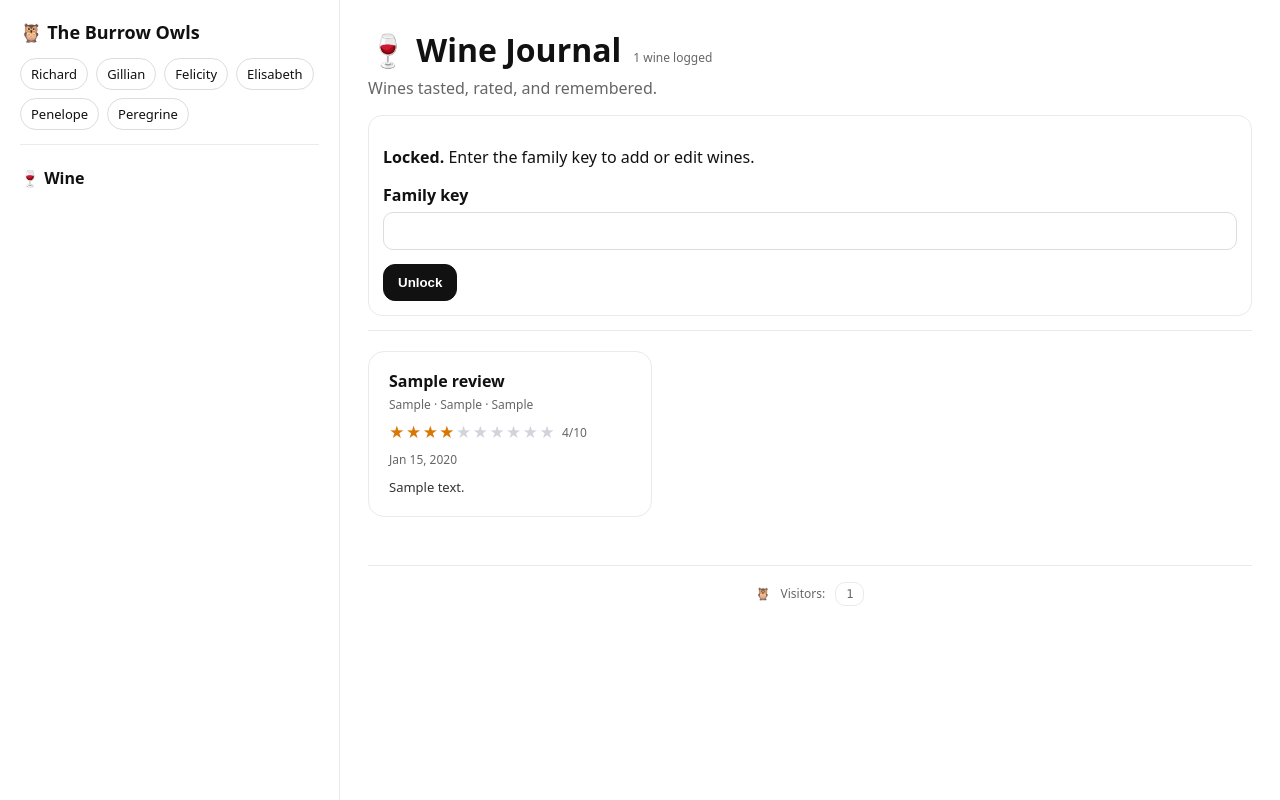
After one commit to blueajah1216/burrow-owls, a Flask app: page /wine in a window 1280 px wide. The commit adds this page. Run offline with Flask 3, Linux system fonts and the light colour scheme; tables that the repository leaves empty hold one stand-in row (values such as "Sample post").

Commit message:
add wine journal at /wine
Adds a wine review section with a WineReview model, full CRUD routes
(/wine, /wine/new, /wine/<id>, /wine/<id>/edit, /wine/<id>/delete),
interactive 10-star rating, card grid layout, and sidebar nav link.

Co-Authored-By: Claude Sonnet 4.6 <noreply@anthropic.com>

```diff
--- a/app.py
+++ b/app.py
@@ -116,6 +116,21 @@ def get_site_visits() -> int:
 # ------------------------------------------------------------------------------
 # Models
 # ------------------------------------------------------------------------------
+
+class WineReview(db.Model):
+    __tablename__ = "wine_reviews"
+
+    id = db.Column(db.Integer, primary_key=True)
+    name = db.Column(db.String(300), nullable=False)
+    vintage = db.Column(db.String(10), nullable=True)
+    region = db.Column(db.String(200), nullable=True)
+    varietal = db.Column(db.String(200), nullable=True)
+    rating = db.Column(db.Integer, nullable=True)  # 1–10
+    notes = db.Column(db.Text, nullable=True)
+    tasted_date = db.Column(db.Date, nullable=True)
+    created_at = db.Column(db.DateTime, default=datetime.utcnow)
+    updated_at = db.Column(db.DateTime, default=datetime.utcnow, onupdate=datetime.utcnow)
+
 
 class AudiobookReview(db.Model):
     __tablename__ = "audiobook_reviews"
@@ -295,6 +310,118 @@ def unlock(person):
         session["unlocked"] = True
 
     return redirect(request.referrer or f"/{person}")
+
+
+@app.post("/unlock")
+def unlock_global():
+    if uploads_disabled():
+        abort(403)
+
+    key = request.form.get("upload_key", "")
+    if key == UPLOAD_KEY:
+        session["unlocked"] = True
+
+    return redirect(request.referrer or "/wine")
+
+
+# ------------------------------------------------------------------------------
+# Wine
+# ------------------------------------------------------------------------------
+
+def _wine_ctx():
+    return dict(person_key=None, year=YEAR, books=[], site_visits=get_site_visits())
+
+
+@app.get("/wine")
+def wine_list():
+    wines = (
+        WineReview.query
+        .order_by(WineReview.tasted_date.desc().nullslast(), WineReview.created_at.desc())
+        .all()
+    )
+    return render_template(
+        "wine_list.html",
+        wines=wines,
+        unlocked=is_unlocked(),
+        uploads_disabled=uploads_disabled(),
+        session_ready=bool(app.config.get("SECRET_KEY")),
+        **_wine_ctx(),
+    )
+
+
+@app.get("/wine/new")
+@require_unlock()
+def wine_new():
+    return render_template("wine_edit.html", wine=None, is_new=True,
+                           unlocked=True, uploads_disabled=uploads_disabled(),
+                           session_ready=True, **_wine_ctx())
+
+
+@app.post("/wine/new")
+@require_unlock()
+def wine_create():
+    w = WineReview(
+        name=request.form["name"].strip(),
+        vintage=request.form.get("vintage") or None,
+        region=request.form.get("region") or None,
+        varietal=request.form.get("varietal") or None,
+        notes=request.form.get("notes") or None,
+    )
+    rating = request.form.get("rating")
+    if rating and rating.isdigit():
+        w.rating = int(rating)
+    if request.form.get("tasted_date"):
+        w.tasted_date = date.fromisoformat(request.form["tasted_date"])
+    db.session.add(w)
+    db.session.commit()
+    return redirect(f"/wine/{w.id}")
+
+
+@app.get("/wine/<int:wine_id>")
+def wine_view(wine_id):
+    w = WineReview.query.get_or_404(wine_id)
+    return render_template(
+        "wine_view.html", wine=w,
+        unlocked=is_unlocked(),
+        uploads_disabled=uploads_disabled(),
+        session_ready=bool(app.config.get("SECRET_KEY")),
+        **_wine_ctx(),
+    )
+
+
+@app.get("/wine/<int:wine_id>/edit")
+@require_unlock()
+def wine_edit_get(wine_id):
+    w = WineReview.query.get_or_404(wine_id)
+    return render_template("wine_edit.html", wine=w, is_new=False,
+                           unlocked=True, uploads_disabled=uploads_disabled(),
+                           session_ready=True, **_wine_ctx())
+
+
+@app.post("/wine/<int:wine_id>/edit")
+@require_unlock()
+def wine_save(wine_id):
+    w = WineReview.query.get_or_404(wine_id)
+    w.name = request.form["name"].strip()
+    w.vintage = request.form.get("vintage") or None
+    w.region = request.form.get("region") or None
+    w.varietal = request.form.get("varietal") or None
+    w.notes = request.form.get("notes") or None
+    rating = request.form.get("rating")
+    w.rating = int(rating) if rating and rating.isdigit() else None
+    w.tasted_date = date.fromisoformat(request.form["tasted_date"]) if request.form.get("tasted_date") else None
+    w.updated_at = datetime.utcnow()
+    db.session.commit()
+    return redirect(f"/wine/{w.id}")
+
+
+@app.post("/wine/<int:wine_id>/delete")
+@require_unlock()
+def wine_delete(wine_id):
+    w = WineReview.query.get_or_404(wine_id)
+    db.session.delete(w)
+    db.session.commit()
+    return redirect("/wine")
 
 
 # ------------------------------------------------------------------------------
--- a/static/styles.css
+++ b/static/styles.css
@@ -168,6 +168,88 @@ button:hover { opacity: 0.93; }
 
 .meta-text { flex: 1; }
 
+/* Star rating — interactive (edit form) */
+.stars-input {
+  display: flex;
+  gap: 3px;
+  margin: 8px 0;
+}
+.stars-input .star {
+  font-size: 34px;
+  cursor: pointer;
+  color: #d1d5db;
+  line-height: 1;
+  transition: color 0.1s, transform 0.08s;
+  user-select: none;
+}
+.stars-input .star:hover,
+.stars-input .star.active {
+  color: #d97706;
+  transform: scale(1.12);
+}
+
+/* Star display — read-only */
+.stars-display {
+  display: inline-flex;
+  align-items: center;
+  gap: 1px;
+}
+.stars-display .star-icon {
+  font-size: 15px;
+  color: #d1d5db;
+}
+.stars-display .star-icon.filled {
+  color: #d97706;
+}
+.stars-display .star-label {
+  font-size: 12px;
+  color: #666;
+  margin-left: 6px;
+  font-variant-numeric: tabular-nums;
+}
+
+/* Wine cards */
+.wine-grid {
+  display: grid;
+  grid-template-columns: repeat(auto-fill, minmax(260px, 1fr));
+  gap: 16px;
+  margin-top: 20px;
+}
+.wine-card {
+  border: 1px solid var(--border);
+  border-radius: 16px;
+  padding: 18px 20px;
+  background: #fff;
+  text-decoration: none;
+  color: inherit;
+  display: block;
+  transition: box-shadow 0.15s, border-color 0.15s;
+}
+.wine-card:hover {
+  box-shadow: 0 4px 16px rgba(0,0,0,0.08);
+  border-color: #c8b;
+}
+.wine-card-name {
+  font-weight: 800;
+  font-size: 16px;
+  margin-bottom: 4px;
+}
+.wine-card-meta {
+  font-size: 12px;
+  color: var(--muted);
+  margin-bottom: 8px;
+}
+.wine-card-notes {
+  font-size: 13px;
+  color: #333;
+  margin-top: 10px;
+  line-height: 1.5;
+  display: -webkit-box;
+  -webkit-line-clamp: 3;
+  -webkit-box-orient: vertical;
+  overflow: hidden;
+}
+
 /* Mobile friendliness */
 @media (max-width: 860px) {
   .layout { flex-direction: column; }
--- a/templates/base.html
+++ b/templates/base.html
@@ -60,6 +60,9 @@
         <!-- Audiobooks as its own header -->
         <a class="nav" href="/{{ person_key }}/audiobooks">Audiobooks</a>
       {% endif %}
+
+      <hr>
+      <a class="nav" href="/wine">🍷 Wine</a>
     </aside>
 
     <!-- Main content -->
--- /dev/null
+++ b/templates/wine_list.html
@@ -0,0 +1,86 @@
+{% extends "base.html" %}
+{% block content %}
+
+{# ── Reusable read-only star display ── #}
+{% macro stars(rating) %}
+<span class="stars-display">
+  {% for i in range(1, 11) %}
+    <span class="star-icon {% if rating and i <= rating %}filled{% endif %}">★</span>
+  {% endfor %}
+  {% if rating %}
+    <span class="star-label">{{ rating }}/10</span>
+  {% endif %}
+</span>
+{% endmacro %}
+
+<div style="display:flex; align-items:baseline; gap:12px; flex-wrap:wrap;">
+  <h1 style="margin:0;">🍷 Wine Journal</h1>
+  <span class="muted small">{{ wines|length }} wine{{ '' if wines|length == 1 else 's' }} logged</span>
+</div>
+<p class="muted" style="margin-top:6px;">Wines tasted, rated, and remembered.</p>
+
+{# ── Unlock / add button ── #}
+<div style="margin-top: 14px;">
+  {% if uploads_disabled %}
+    <div class="muted small">Adding/editing is disabled (UPLOAD_KEY not set on the server).</div>
+  {% elif not session_ready %}
+    <div class="panel">
+      <p><strong>Adding/editing requires sessions.</strong></p>
+      <p class="muted">Set <code>SECRET_KEY</code> in the environment to enable unlock.</p>
+    </div>
+  {% elif not unlocked %}
+    <div class="panel">
+      <p><strong>Locked.</strong> Enter the family key to add or edit wines.</p>
+      <form method="post" action="/unlock" class="form">
+        <label>Family key</label>
+        <input name="upload_key" type="password" required autocomplete="current-password" />
+        <button type="submit">Unlock</button>
+      </form>
+    </div>
+  {% else %}
+    <a class="btnlink" href="/wine/new"
+       style="display:inline-block; padding:10px 18px; background:#7c2d12; color:#fff;
+              border-radius:12px; font-weight:800; text-decoration:none; font-size:14px;">
+      + Add Wine
+    </a>
+  {% endif %}
+</div>
+
+<hr>
+
+{% if wines %}
+<div class="wine-grid">
+  {% for w in wines %}
+  <a class="wine-card" href="/wine/{{ w.id }}">
+    <div class="wine-card-name">{{ w.name }}</div>
+
+    <div class="wine-card-meta">
+      {% set parts = [] %}
+      {% if w.vintage %}{% set _ = parts.append(w.vintage) %}{% endif %}
+      {% if w.varietal %}{% set _ = parts.append(w.varietal) %}{% endif %}
+      {% if w.region %}{% set _ = parts.append(w.region) %}{% endif %}
+      {{ parts | join(' · ') or '—' }}
+    </div>
+
+    {{ stars(w.rating) }}
+
+    {% if w.tasted_date %}
+    <div class="small muted" style="margin-top:8px;">
+      {{ w.tasted_date.strftime("%b %d, %Y") }}
+    </div>
+    {% endif %}
+
+    {% if w.notes %}
+    <div class="wine-card-notes">{{ w.notes }}</div>
+    {% endif %}
+  </a>
+  {% endfor %}
+</div>
+
+{% else %}
+<div class="panel">
+  <p class="muted">No wines logged yet. Add your first bottle!</p>
+</div>
+{% endif %}
+
+{% endblock %}
```
Also changed, not shown: templates/wine_edit.html (added, +110 -0 lines), templates/wine_view.html (added, +87 -0 lines).
